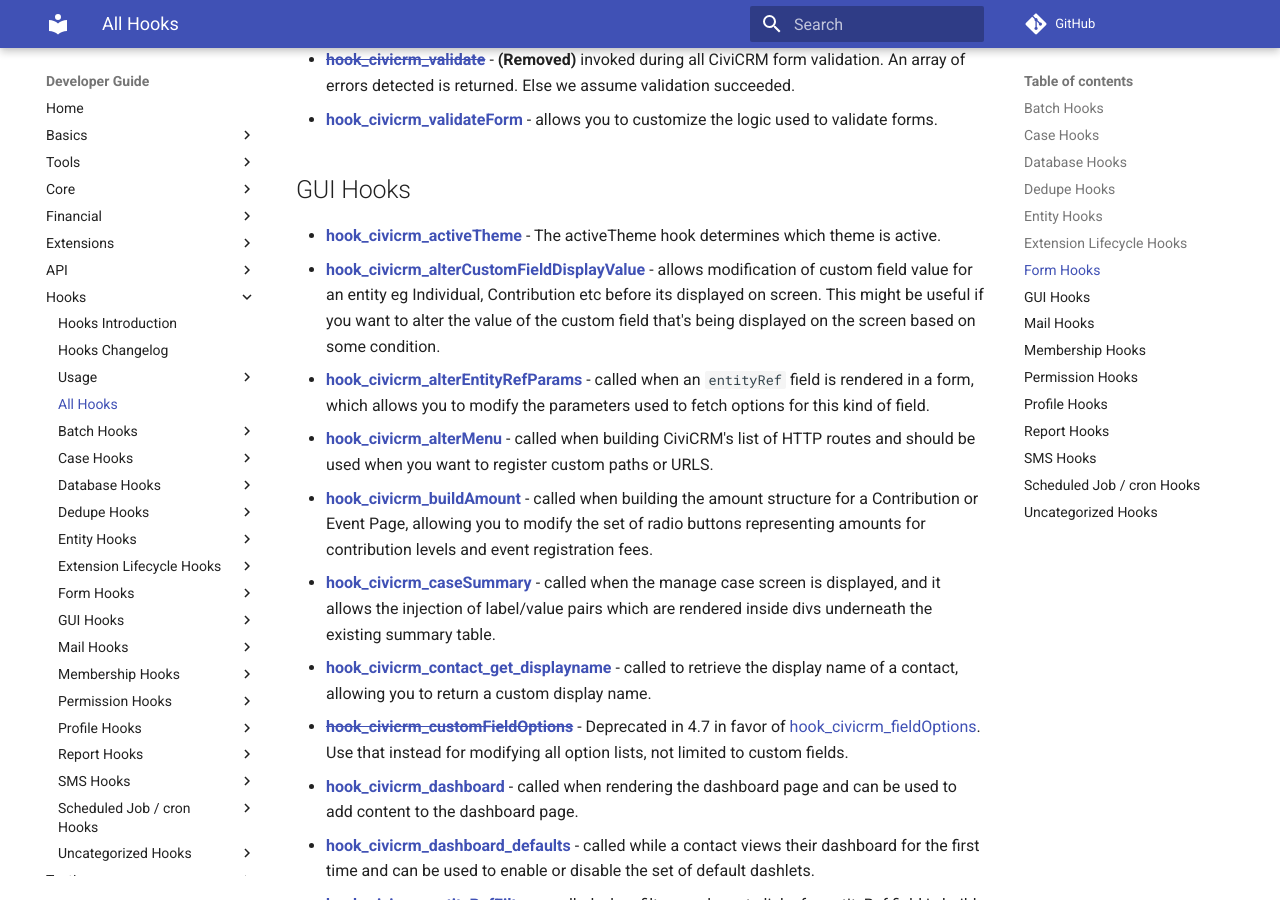
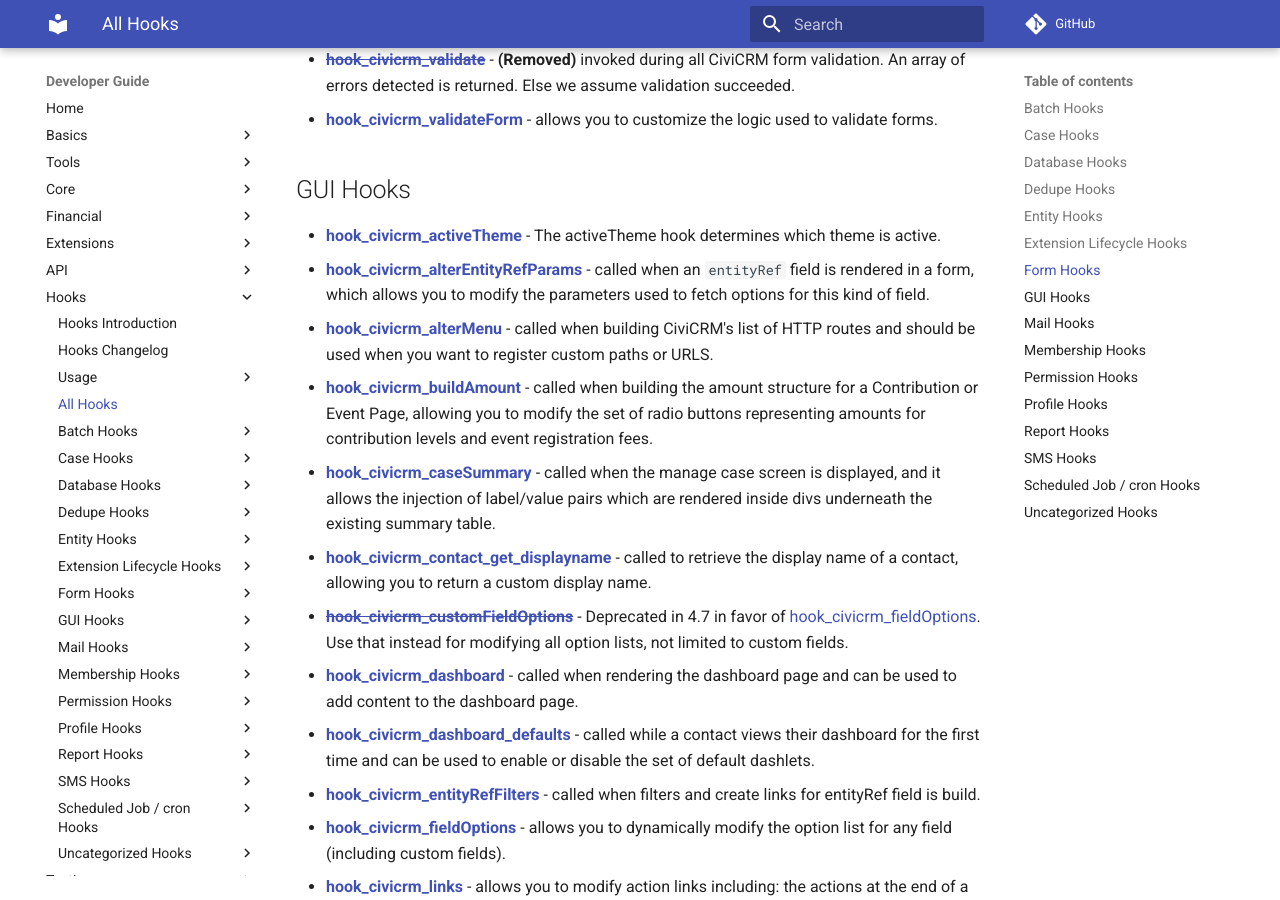
Before and after one commit to civicrm/civicrm-dev-docs, an MkDocs documentation site: the page built from docs/hooks/list.md, in a window 1280 px wide and 900 px high, scrolled down 2308 px. Built offline with MkDocs 1.6.1 and Material for MkDocs 9.7.7, drawn with Linux system fonts in a browser that asks for light colours; comment, search, counter and statistics services are not loaded; old or Windows-style settings are respelled for this version of MkDocs.

Commit message:
Revert "Add documentation for alterCustomFieldDisplayValue  Hook"

```diff
--- a/docs/hooks/list.md
+++ b/docs/hooks/list.md
@@ -69,7 +69,6 @@
 ## GUI Hooks
 
 * **[hook_civicrm_activeTheme](/hooks/hook_civicrm_activeTheme.md)** - The activeTheme hook determines which theme is active.
-* **[hook_civicrm_alterCustomFieldDisplayValue](/hooks/hook_civicrm_alterCustomFieldDisplayValue.md)** - allows modification of custom field value for an entity eg Individual, Contribution etc before its displayed on screen. This might be useful if you want to alter the value of the custom field that's being displayed on the screen based on some condition.
 * **[hook_civicrm_alterEntityRefParams](/hooks/hook_civicrm_alterEntityRefParams.md)** - called when an `entityRef` field is rendered in a form, which allows you to modify the parameters used to fetch options for this kind of field.
 * **[hook_civicrm_alterMenu](/hooks/hook_civicrm_alterMenu.md)** - called when building CiviCRM's list of HTTP routes and should be used when you want to register custom paths or URLS.
 * **[hook_civicrm_buildAmount](/hooks/hook_civicrm_buildAmount.md)** - called when building the amount structure for a Contribution or Event Page, allowing you to modify the set of radio buttons representing amounts for contribution levels and event registration fees.
--- a/mkdocs.yml
+++ b/mkdocs.yml
@@ -124,7 +124,6 @@
     - hook_civicrm_validateForm: hooks/hook_civicrm_validateForm.md
   - GUI Hooks:
     - hook_civicrm_activeTheme: hooks/hook_civicrm_activeTheme.md
-    - hook_civicrm_alterCustomFieldDisplayValue: hooks/hook_civicrm_alterCustomFieldDisplayValue.md
     - hook_civicrm_alterEntityRefParams: hooks/hook_civicrm_alterEntityRefParams.md
     - hook_civicrm_alterMenu: hooks/hook_civicrm_alterMenu.md
     - hook_civicrm_buildAmount: hooks/hook_civicrm_buildAmount.md
```
Also changed, not shown: docs/hooks/hook_civicrm_alterCustomFieldDisplayValue.md (deleted, +0 -33 lines).
